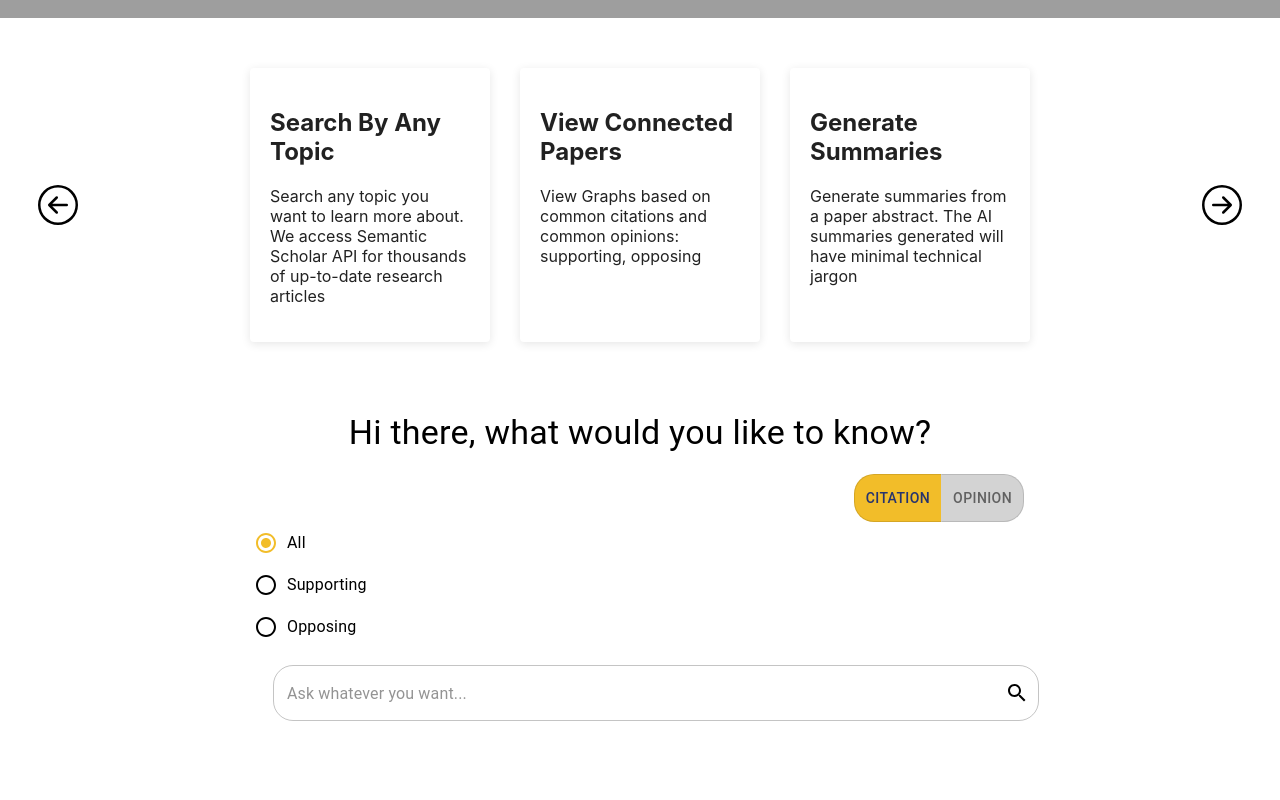
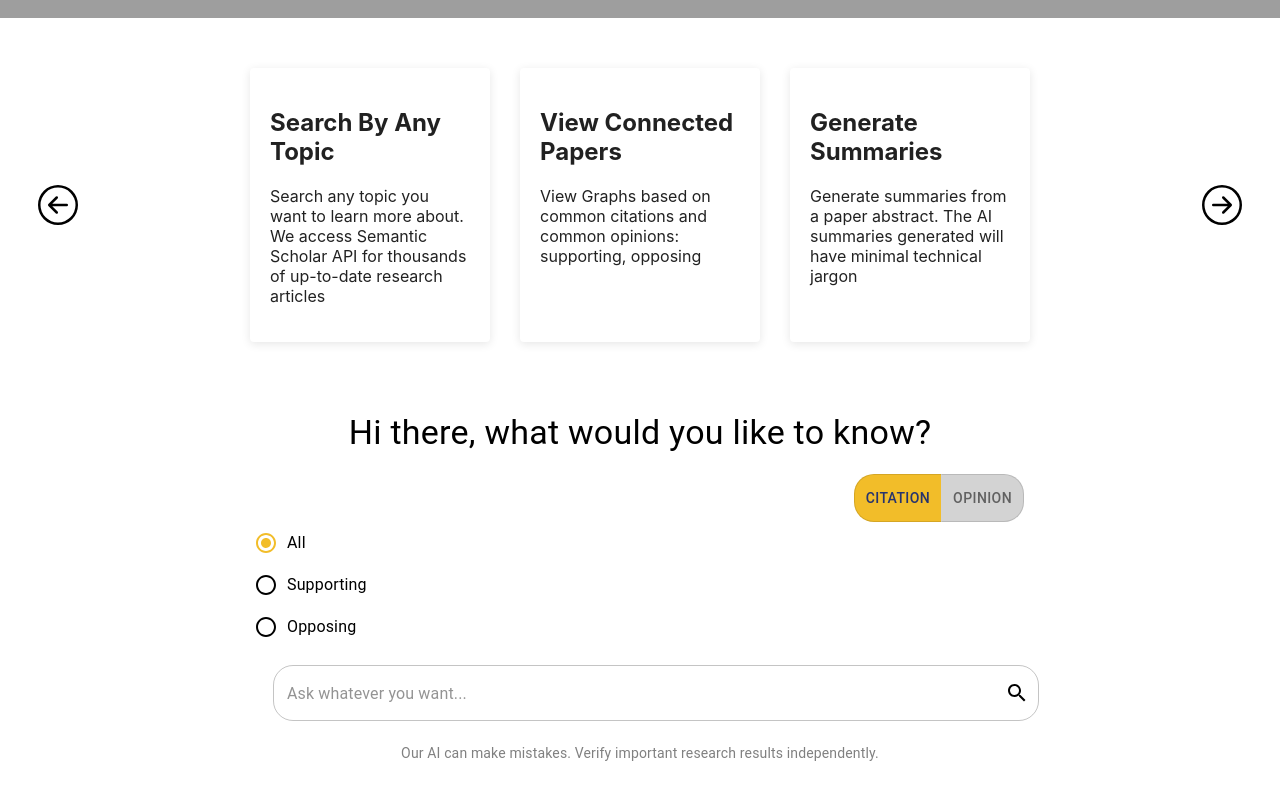
Before and after one commit to VivOwoH/PaperMind-AI-Research-Assistant, a React (Create React App) app in the folder main/main/frontend/: page / in a window 1280 px wide. Shown: the part 342-1142 px from the top of the page. Built offline with nearby package versions, Linux system fonts and the light colour scheme; grey boxes are pictures that could not be loaded.

Commit message:
feat: add ai disclaimer

```diff
--- a/main/main/frontend/src/components/SearchComponent.jsx
+++ b/main/main/frontend/src/components/SearchComponent.jsx
@@ -134,6 +134,10 @@ export default function SearchComponent() {
                             }}
                         />
                     </div>
+
+                    <Typography variant="body2" sx={{ textAlign: 'center', marginTop: '5px', color: 'grey' }}>
+                        Our AI can make mistakes. Verify important research results independently.
+                    </Typography>
                 </div>
 
             </div>
```
